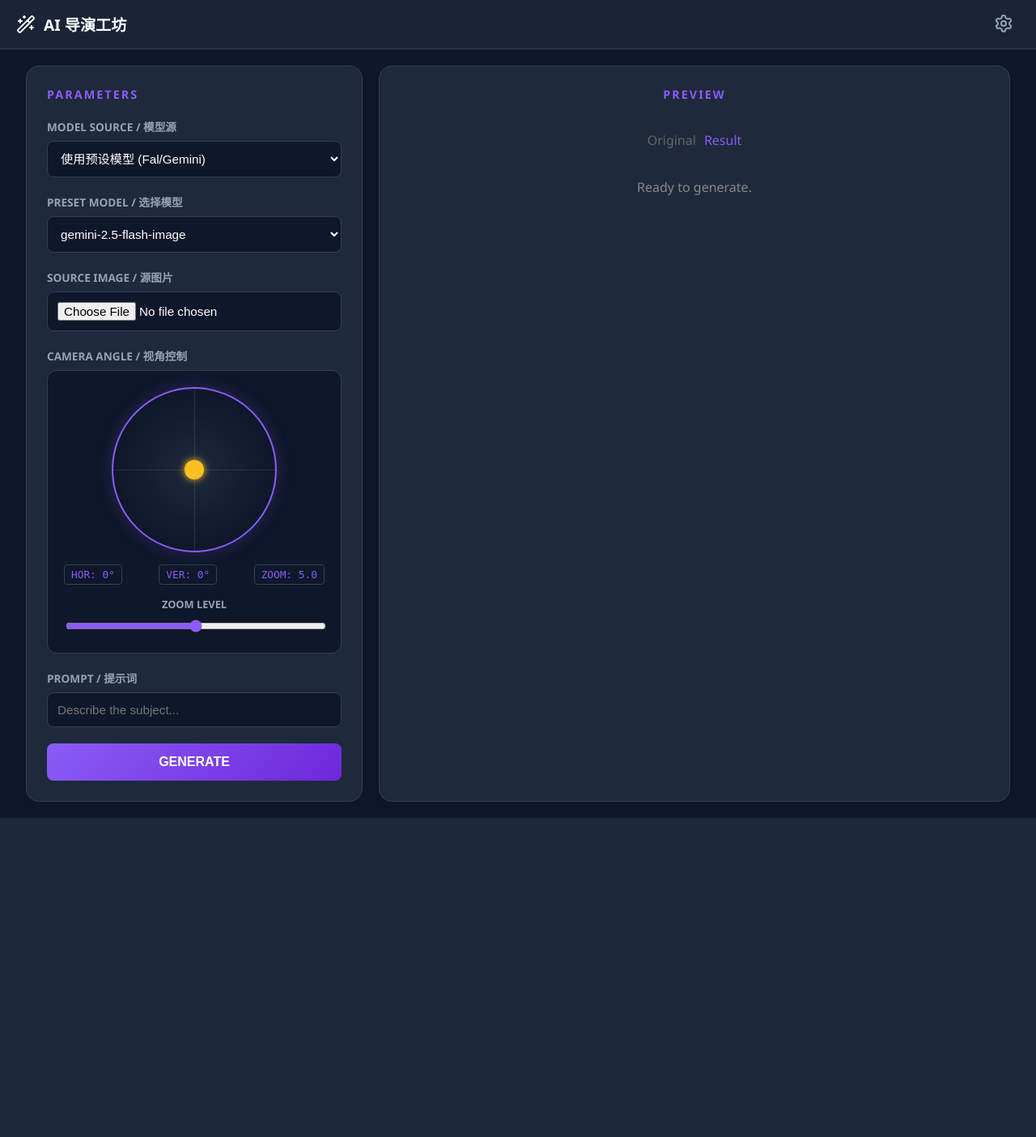
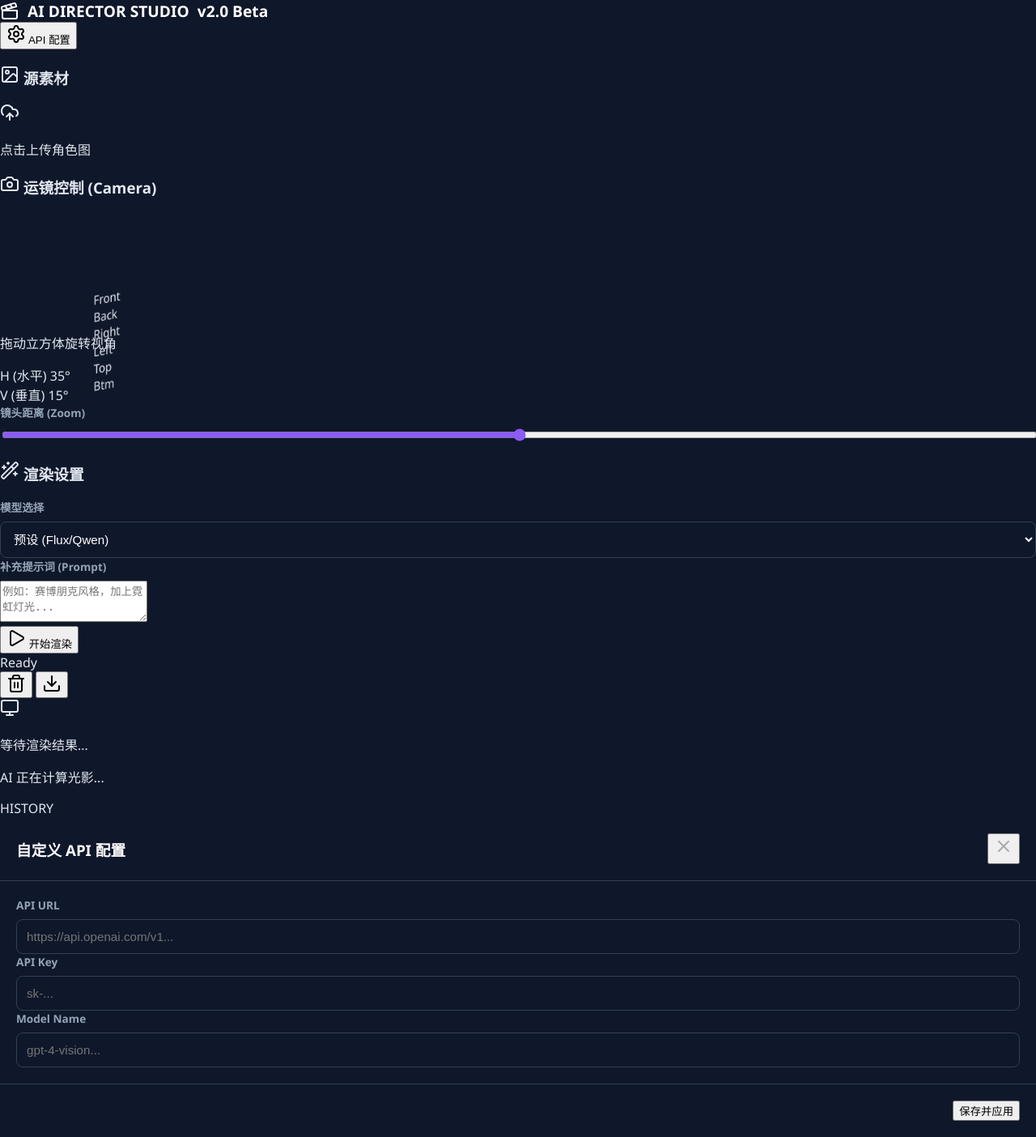
Before and after one commit to lolunsy/ai-image-aggregator, a Flask app: page / in a window 1280 px wide. Shown: the whole page at 81% size. Before the commit the page ends 1010 px from the top, so only its background shows below. Run offline with Flask 3, Linux system fonts and the light colour scheme.

Commit message:
Update index.html

```diff
--- a/templates/index.html
+++ b/templates/index.html
@@ -3,324 +3,381 @@
 <head>
     <meta charset="UTF-8">
     <meta name="viewport" content="width=device-width, initial-scale=1.0">
-    <title>AI 导演工坊 - 全局配置版</title>
+    <title>AI Director Studio | 视觉控制台</title>
     <link rel="stylesheet" href="{{ url_for('static', filename='css/style.css') }}">
-    <!-- 引入 Lucide 图标库 -->
     <script src="https://unpkg.com/lucide@latest"></script>
 </head>
 <body>
 
-<!-- 顶部导航栏 -->
-<div class="navbar">
+<!-- 全局背景光效 -->
+<div class="ambient-glow"></div>
+
+<!-- 顶部工具栏 -->
+<header class="studio-header">
     <div class="brand">
-        <i data-lucide="wand-2"></i>
-        <span>AI 导演工坊</span>
+        <i data-lucide="clapperboard"></i>
+        <span>AI DIRECTOR STUDIO</span>
+        <span class="version">v2.0 Beta</span>
     </div>
-    <div class="tools">
-        <button id="settings-btn" class="icon-btn">
-            <i data-lucide="settings"></i>
+    <div class="header-controls">
+        <button id="config-btn" class="tool-btn" title="API 设置">
+            <i data-lucide="settings"></i> <span>API 配置</span>
         </button>
     </div>
-</div>
+</header>
 
-<div class="container">
-    <!-- 左侧控制面板 -->
-    <div class="control-panel">
-        <h2>PARAMETERS</h2>
+<div class="main-workspace">
 
-        <form id="generate-form">
-            <div class="form-group">
-                <label>MODEL SOURCE / 模型源</label>
-                <select name="model_source" id="model_source">
-                    <option value="preset">使用预设模型 (Fal/Gemini)</option>
-                    <option value="custom">使用自定义 API (第三方)</option>
+    <!-- 左侧：参数控制区 (Inspector) -->
+    <aside class="inspector-panel">
+        <div class="panel-section">
+            <h3><i data-lucide="image"></i> 源素材</h3>
+            <div class="upload-zone" id="upload-zone">
+                <input type="file" id="file-input" accept="image/*" hidden>
+                <div class="upload-placeholder" id="upload-placeholder">
+                    <i data-lucide="upload-cloud"></i>
+                    <p>点击上传角色图</p>
+                </div>
+                <img id="source-preview" class="source-img-preview" style="display: none;">
+            </div>
+        </div>
+
+        <div class="panel-section">
+            <h3><i data-lucide="camera"></i> 运镜控制 (Camera)</h3>
+
+            <!-- 3D 视角控制器 -->
+            <div class="gizmo-wrapper">
+                <div class="gizmo-scene">
+                    <div class="gizmo-cube" id="gizmo-cube">
+                        <div class="face front">Front</div>
+                        <div class="face back">Back</div>
+                        <div class="face right">Right</div>
+                        <div class="face left">Left</div>
+                        <div class="face top">Top</div>
+                        <div class="face bottom">Btm</div>
+                    </div>
+                </div>
+                <div class="gizmo-overlay">
+                    <p>拖动立方体旋转视角</p>
+                </div>
+            </div>
+
+            <!-- 角度数值显示 -->
+            <div class="angle-readout">
+                <div class="readout-item">
+                    <span class="label">H (水平)</span>
+                    <span class="value" id="val-h">0°</span>
+                </div>
+                <div class="readout-item">
+                    <span class="label">V (垂直)</span>
+                    <span class="value" id="val-v">0°</span>
+                </div>
+            </div>
+
+            <div class="control-group">
+                <label>镜头距离 (Zoom)</label>
+                <input type="range" id="zoom-slider" min="0" max="100" value="50">
+            </div>
+        </div>
+
+        <div class="panel-section">
+            <h3><i data-lucide="wand-2"></i> 渲染设置</h3>
+
+            <div class="control-group">
+                <label>模型选择</label>
+                <select id="model-select">
+                    <option value="preset">预设 (Flux/Qwen)</option>
+                    <option value="custom">自定义 API</option>
                 </select>
             </div>
 
-            <!-- 预设模型选择 -->
-            <div class="form-group" id="preset-group">
-                <label>PRESET MODEL / 选择模型</label>
-                <select name="model_name">
-                    {% for name, id in models.items() %}
-                    <option value="{{ name }}">{{ name }}</option>
-                    {% endfor %}
-                </select>
+            <div class="control-group">
+                <label>补充提示词 (Prompt)</label>
+                <textarea id="prompt-input" rows="3" placeholder="例如：赛博朋克风格，加上霓虹灯光..."></textarea>
             </div>
 
-            <!-- 自定义配置提示 -->
-            <div class="form-group" id="custom-group" style="display: none;">
-                <div class="info-box">
-                    <i data-lucide="info" size="14"></i>
-                    <span>将使用右上角设置中的 API 配置</span>
+            <button id="generate-btn" class="primary-action-btn">
+                <i data-lucide="play"></i> 开始渲染
+            </button>
+        </div>
+    </aside>
+
+    <!-- 右侧：舞台区 (Stage) -->
+    <main class="stage-area">
+        <!-- 结果展示 -->
+        <div class="viewport" id="viewport">
+            <div class="viewport-header">
+                <span id="result-status">Ready</span>
+                <div class="viewport-tools">
+                    <button class="icon-only" onclick="clearStage()"><i data-lucide="trash-2"></i></button>
+                    <button class="icon-only" onclick="downloadCurrent()"><i data-lucide="download"></i></button>
                 </div>
             </div>
 
-            <div class="form-group">
-                <label>SOURCE IMAGE / 源图片</label>
-                <input type="file" name="image" id="file-input" accept="image/*" required>
-            </div>
-
-            <!-- 摇杆交互区 -->
-            <div class="form-group">
-                <label>CAMERA ANGLE / 视角控制</label>
-                <div class="joystick-container">
-                    <div class="joystick-pad" id="joystick-pad">
-                        <div class="crosshair-h"></div>
-                        <div class="crosshair-v"></div>
-                        <div class="joystick-handle" id="joystick-handle"></div>
-                    </div>
-
-                    <div class="coords-display">
-                        <div class="coord-box">HOR: <span id="val-h">0</span>°</div>
-                        <div class="coord-box">VER: <span id="val-v">0</span>°</div>
-                        <div class="coord-box">ZOOM: <span id="val-z">5.0</span></div>
-                    </div>
-
-                    <div class="zoom-control">
-                        <label style="font-size: 0.8rem;">ZOOM LEVEL</label>
-                        <input type="range" id="zoom-slider" min="0" max="100" value="50">
-                    </div>
-
-                    <!-- 隐藏参数 -->
-                    <input type="hidden" name="h_angle" id="input-h" value="0">
-                    <input type="hidden" name="v_angle" id="input-v" value="0">
-                    <input type="hidden" name="zoom" id="input-z" value="50">
+            <div class="canvas-container">
+                <div id="empty-state" class="empty-state">
+                    <i data-lucide="monitor"></i>
+                    <p>等待渲染结果...</p>
+                </div>
+                <img id="main-result-img" class="result-img" style="display: none;">
+                <div id="loader" class="loader">
+                    <div class="spinner"></div>
+                    <p>AI 正在计算光影...</p>
                 </div>
             </div>
+        </div>
 
-            <div class="form-group">
-                <label>PROMPT / 提示词</label>
-                <input type="text" name="prompt" placeholder="Describe the subject...">
+        <!-- 底部：胶卷栏 (Filmstrip) -->
+        <div class="filmstrip-panel">
+            <div class="filmstrip-label">HISTORY</div>
+            <div class="filmstrip-track" id="filmstrip-track">
+                <!-- 历史生成的图片会插在这里 -->
             </div>
+        </div>
+    </main>
 
-            <button type="submit" class="submit-btn" id="submit-btn">GENERATE</button>
-        </form>
-    </div>
-
-    <!-- 右侧结果面板 -->
-    <div class="result-panel">
-        <h2>PREVIEW</h2>
-        <div id="loading" class="loading-spinner"></div>
-
-        <div id="content-area" style="text-align: center; width: 100%;">
-            <div style="display: flex; gap: 10px; justify-content: center; flex-wrap: wrap;">
-                <div>
-                    <p style="color:#666">Original</p>
-                    <img id="original-preview" class="preview-img" style="display: none;">
-                </div>
-                <div>
-                    <p style="color:var(--accent-color)">Result</p>
-                    <img id="result-img" class="result-img" style="display: none;">
-                </div>
-            </div>
-            <p id="status-text" style="margin-top: 20px; color: #888;">Ready to generate.</p>
-        </div>
-    </div>
 </div>
 
-<!-- 全局配置弹窗 (Config Modal) -->
-<div id="config-modal" class="modal">
-    <div class="modal-content">
+<!-- API 设置弹窗 -->
+<div id="settings-modal" class="modal-overlay">
+    <div class="modal-window">
         <div class="modal-header">
-            <h3><i data-lucide="server"></i> 第三方 API 配置</h3>
-            <span class="close-modal">&times;</span>
+            <h3>自定义 API 配置</h3>
+            <button class="close-modal"><i data-lucide="x"></i></button>
         </div>
         <div class="modal-body">
-            <p class="hint-text">在此填写的配置将保存在本地浏览器中，后端不会永久存储。</p>
-
-            <div class="form-group">
-                <label>API Base URL (接口地址)</label>
-                <input type="text" id="cfg-api-url" placeholder="e.g. https://api.openai.com/v1" value="https://api.openai.com/v1">
+            <div class="input-row">
+                <label>API URL</label>
+                <input type="text" id="cfg-url" placeholder="https://api.openai.com/v1...">
             </div>
-
-            <div class="form-group">
-                <label>API Key (密钥)</label>
-                <input type="password" id="cfg-api-key" placeholder="sk-...">
+            <div class="input-row">
+                <label>API Key</label>
+                <input type="password" id="cfg-key" placeholder="sk-...">
             </div>
-
-            <div class="form-group">
-                <label>Custom Model Name (自定义模型名)</label>
-                <input type="text" id="cfg-model-name" placeholder="e.g. gpt-4-vision-preview">
+            <div class="input-row">
+                <label>Model Name</label>
+                <input type="text" id="cfg-model" placeholder="gpt-4-vision...">
             </div>
         </div>
         <div class="modal-footer">
-            <button id="save-config-btn" class="submit-btn">保存配置</button>
+            <button id="save-cfg-btn" class="save-btn">保存并应用</button>
         </div>
     </div>
 </div>
 
 <script>
-    // 初始化图标
     lucide.createIcons();
 
-    // --- 1. 配置弹窗逻辑 ---
-    const modal = document.getElementById('config-modal');
-    const settingsBtn = document.getElementById('settings-btn');
-    const closeSpan = document.getElementsByClassName('close-modal')[0];
-    const saveConfigBtn = document.getElementById('save-config-btn');
+    // --- 3D 立方体交互逻辑 (核心改进) ---
+    const cube = document.getElementById('gizmo-cube');
+    const scene = document.querySelector('.gizmo-scene');
+    let isDragging = false;
+    let previousMousePosition = { x: 0, y: 0 };
+    let rotation = { x: -15, y: 35 }; // 初始角度
 
-    // 输入框元素
-    const cfgUrl = document.getElementById('cfg-api-url');
-    const cfgKey = document.getElementById('cfg-api-key');
-    const cfgModel = document.getElementById('cfg-model-name');
+    // 更新立方体姿态
+    function updateCube() {
+        // 限制垂直旋转角度，避免万向节锁或倒置
+        rotation.x = Math.max(-90, Math.min(90, rotation.x));
 
-    // 打开弹窗
-    settingsBtn.onclick = function() {
-        // 从 localStorage 加载配置
-        const config = JSON.parse(localStorage.getItem('ai_custom_config') || '{}');
-        if(config.url) cfgUrl.value = config.url;
-        if(config.key) cfgKey.value = config.key;
-        if(config.model) cfgModel.value = config.model;
+        cube.style.transform = `rotateX(${rotation.x}deg) rotateY(${rotation.y}deg)`;
 
-        modal.style.display = "flex";
+        // 更新数值显示
+        // 注意：Web 坐标系和直觉坐标系的转换
+        // Y轴旋转 = 水平视角 (H)
+        // X轴旋转 = 垂直视角 (V)
+        document.getElementById('val-h').innerText = Math.round(rotation.y % 360) + '°';
+        document.getElementById('val-v').innerText = Math.round(-rotation.x) + '°'; // 负号是为了符合直觉（上拉是仰视）
     }
 
-    // 关闭弹窗
-    closeSpan.onclick = function() { modal.style.display = "none"; }
-    window.onclick = function(event) {
-        if (event.target == modal) modal.style.display = "none";
-    }
-
-    // 保存配置
-    saveConfigBtn.onclick = function() {
-        const config = {
-            url: cfgUrl.value,
-            key: cfgKey.value,
-            model: cfgModel.value
-        };
-        localStorage.setItem('ai_custom_config', JSON.stringify(config));
-        modal.style.display = "none";
-        alert('配置已保存到本地！');
-    }
-
-    // --- 2. 模型源切换逻辑 ---
-    const modelSource = document.getElementById('model_source');
-    const presetGroup = document.getElementById('preset-group');
-    const customGroup = document.getElementById('custom-group');
-
-    modelSource.addEventListener('change', function() {
-        if (this.value === 'custom') {
-            presetGroup.style.display = 'none';
-            customGroup.style.display = 'block';
-        } else {
-            presetGroup.style.display = 'block';
-            customGroup.style.display = 'none';
-        }
+    scene.addEventListener('mousedown', (e) => {
+        isDragging = true;
+        previousMousePosition = { x: e.clientX, y: e.clientY };
+        scene.style.cursor = 'grabbing';
     });
 
-    // --- 3. 摇杆交互逻辑 (保持不变) ---
-    const pad = document.getElementById('joystick-pad');
-    const handle = document.getElementById('joystick-handle');
-    const valH = document.getElementById('val-h');
-    const valV = document.getElementById('val-v');
-    const inputH = document.getElementById('input-h');
-    const inputV = document.getElementById('input-v');
-    let isDragging = false;
-    const radius = 100;
+    document.addEventListener('mousemove', (e) => {
+        if (!isDragging) return;
 
-    function updateJoystick(x, y) {
-        const distance = Math.sqrt(x*x + y*y);
-        const maxDist = radius - 10;
-        if (distance > maxDist) {
-            const angle = Math.atan2(y, x);
-            x = Math.cos(angle) * maxDist;
-            y = Math.sin(angle) * maxDist;
-        }
-        handle.style.transform = `translate(calc(-50% + ${x}px), calc(-50% + ${y}px))`;
-        const hAngle = Math.round((x / maxDist) * 180);
-        const vAngle = Math.round((y / maxDist) * -90);
-        valH.innerText = hAngle; valV.innerText = vAngle;
-        inputH.value = hAngle; inputV.value = vAngle;
-    }
+        const deltaMove = {
+            x: e.clientX - previousMousePosition.x,
+            y: e.clientY - previousMousePosition.y
+        };
 
-    pad.addEventListener('mousedown', (e) => { isDragging = true; handleMouseMove(e); });
-    document.addEventListener('mousemove', (e) => { if (isDragging) handleMouseMove(e); });
-    document.addEventListener('mouseup', () => { isDragging = false; });
+        // 拖拽逻辑：
+        // 鼠标左右移动 -> 改变 Y 轴旋转 (Horizontal)
+        // 鼠标上下移动 -> 改变 X 轴旋转 (Vertical)
+        rotation.y += deltaMove.x * 0.5;
+        rotation.x -= deltaMove.y * 0.5;
 
-    function handleMouseMove(e) {
-        const rect = pad.getBoundingClientRect();
-        const x = e.clientX - (rect.left + rect.width / 2);
-        const y = e.clientY - (rect.top + rect.height / 2);
-        updateJoystick(x, y);
-    }
-
-    const zoomSlider = document.getElementById('zoom-slider');
-    const valZ = document.getElementById('val-z');
-    const inputZ = document.getElementById('input-z');
-    zoomSlider.addEventListener('input', (e) => {
-        valZ.innerText = (e.target.value / 10).toFixed(1);
-        inputZ.value = e.target.value;
+        updateCube();
+        previousMousePosition = { x: e.clientX, y: e.clientY };
     });
 
-    // --- 4. 表单提交逻辑 (核心修改) ---
+    document.addEventListener('mouseup', () => {
+        isDragging = false;
+        scene.style.cursor = 'grab';
+    });
+
+    // 初始化一次
+    updateCube();
+
+
+    // --- 业务逻辑 ---
+
+    // 1. 上传图片预览
+    const uploadZone = document.getElementById('upload-zone');
     const fileInput = document.getElementById('file-input');
-    const originalPreview = document.getElementById('original-preview');
-    fileInput.addEventListener('change', function() {
-        const file = this.files[0];
+    const sourcePreview = document.getElementById('source-preview');
+    const placeholder = document.getElementById('upload-placeholder');
+
+    uploadZone.onclick = () => fileInput.click();
+
+    fileInput.onchange = (e) => {
+        const file = e.target.files[0];
         if (file) {
             const reader = new FileReader();
-            reader.onload = (e) => { originalPreview.src = e.target.result; originalPreview.style.display = 'block'; }
+            reader.onload = (e) => {
+                sourcePreview.src = e.target.result;
+                sourcePreview.style.display = 'block';
+                placeholder.style.display = 'none';
+            }
             reader.readAsDataURL(file);
         }
-    });
+    };
 
-    document.getElementById('generate-form').addEventListener('submit', async function(e) {
-        e.preventDefault();
+    // 2. 生成逻辑
+    const generateBtn = document.getElementById('generate-btn');
+    const mainResultImg = document.getElementById('main-result-img');
+    const loader = document.getElementById('loader');
+    const emptyState = document.getElementById('empty-state');
+    const filmstrip = document.getElementById('filmstrip-track');
 
-        const submitBtn = document.getElementById('submit-btn');
-        const loading = document.getElementById('loading');
-        const statusText = document.getElementById('status-text');
-        const resultImg = document.getElementById('result-img');
+    generateBtn.onclick = async () => {
+        if (!fileInput.files[0]) {
+            alert('请先上传一张图片');
+            return;
+        }
 
-        // 验证自定义配置
-        const source = modelSource.value;
-        const config = JSON.parse(localStorage.getItem('ai_custom_config') || '{}');
+        // UI 状态切换
+        generateBtn.disabled = true;
+        generateBtn.innerHTML = '<i data-lucide="loader-2" class="spin"></i> 计算中...';
+        loader.style.display = 'flex';
+        emptyState.style.display = 'none';
+        mainResultImg.style.display = 'none';
+
+        // 收集数据
+        const formData = new FormData();
+        formData.append('image', fileInput.files[0]);
+        formData.append('prompt', document.getElementById('prompt-input').value);
+
+        // 获取角度 (取模处理，保证在 -180 ~ 180 之间，或者直接传原始值后端处理)
+        formData.append('h_angle', Math.round(rotation.y % 360));
+        formData.append('v_angle', Math.round(-rotation.x)); // X轴取反
+        formData.append('zoom', document.getElementById('zoom-slider').value);
+
+        // 获取模型配置
+        const source = document.getElementById('model-select').value;
+        formData.append('model_source', source);
 
         if (source === 'custom') {
-            if (!config.url || !config.key) {
-                alert('请先点击右上角设置图标，填写 API URL 和 Key！');
+            const cfg = JSON.parse(localStorage.getItem('ai_custom_cfg') || '{}');
+            if(!cfg.url || !cfg.key) {
+                alert('请在设置中配置 API Key');
+                resetUI();
                 return;
             }
-        }
-
-        submitBtn.disabled = true;
-        loading.style.display = 'block';
-        statusText.innerText = "Processing...";
-        resultImg.style.display = 'none';
-
-        const formData = new FormData(this);
-
-        // 如果是自定义模式，把 LocalStorage 里的配置附加上去
-        if (source === 'custom') {
-            formData.append('custom_api_url', config.url);
-            formData.append('custom_api_key', config.key);
-            formData.append('custom_model_name', config.model);
+            formData.append('custom_api_url', cfg.url);
+            formData.append('custom_api_key', cfg.key);
+            formData.append('custom_model_name', cfg.model);
+        } else {
+            // 这里假设是一个预设模型的名字，你可以传给后端
+            formData.append('model_name', 'qwen-image-edit-lora');
         }
 
         try {
-            const response = await fetch('/generate', { method: 'POST', body: formData });
-            const data = await response.json();
+            const res = await fetch('/generate', { method: 'POST', body: formData });
+            const data = await res.json();
 
-            if (data.success) {
-                statusText.innerText = "Generation Complete!";
-                if (data.data.image_url) {
-                    resultImg.src = data.data.image_url;
-                    resultImg.style.display = 'block';
-                } else {
-                    statusText.innerText = data.data.message;
-                }
+            if (data.success && data.data.image_url) {
+                const imgUrl = data.data.image_url;
+
+                // 更新主视图
+                mainResultImg.src = imgUrl;
+                mainResultImg.onload = () => {
+                    mainResultImg.style.display = 'block';
+                    loader.style.display = 'none';
+                };
+
+                // 添加到历史记录
+                addToFilmstrip(imgUrl);
             } else {
-                statusText.innerText = "Error: " + data.error;
+                alert('生成失败: ' + (data.error || data.data.message));
+                loader.style.display = 'none';
+                emptyState.style.display = 'flex';
             }
-        } catch (err) {
-            statusText.innerText = "Network Error";
-            console.error(err);
+        } catch (e) {
+            console.error(e);
+            alert('网络错误');
+            loader.style.display = 'none';
         } finally {
-            submitBtn.disabled = false;
-            loading.style.display = 'none';
+            resetUI();
         }
-    });
+    };
+
+    function resetUI() {
+        generateBtn.disabled = false;
+        generateBtn.innerHTML = '<i data-lucide="play"></i> 开始渲染';
+    }
+
+    function addToFilmstrip(url) {
+        const item = document.createElement('div');
+        item.className = 'film-item';
+        item.innerHTML = `<img src="${url}">`;
+        item.onclick = () => {
+            mainResultImg.src = url; // 点击历史记录回显
+        };
+        filmstrip.prepend(item); // 最新的在最前面
+    }
+
+    // --- 设置弹窗逻辑 ---
+    const modal = document.getElementById('settings-modal');
+    document.getElementById('config-btn').onclick = () => {
+        const cfg = JSON.parse(localStorage.getItem('ai_custom_cfg') || '{}');
+        document.getElementById('cfg-url').value = cfg.url || '';
+        document.getElementById('cfg-key').value = cfg.key || '';
+        document.getElementById('cfg-model').value = cfg.model || '';
+        modal.style.display = 'flex';
+    };
+
+    document.querySelector('.close-modal').onclick = () => modal.style.display = 'none';
+
+    document.getElementById('save-cfg-btn').onclick = () => {
+        const cfg = {
+            url: document.getElementById('cfg-url').value,
+            key: document.getElementById('cfg-key').value,
+            model: document.getElementById('cfg-model').value
+        };
+        localStorage.setItem('ai_custom_cfg', JSON.stringify(cfg));
+        modal.style.display = 'none';
+        alert('配置已保存');
+    };
+
+    // 下载当前图片
+    window.downloadCurrent = () => {
+        if(mainResultImg.src && mainResultImg.style.display !== 'none') {
+            const a = document.createElement('a');
+            a.href = mainResultImg.src;
+            a.download = `render_${Date.now()}.png`;
+            a.click();
+        }
+    };
+
+    window.clearStage = () => {
+        mainResultImg.style.display = 'none';
+        emptyState.style.display = 'flex';
+    };
+
 </script>
-
 </body>
 </html>
```
